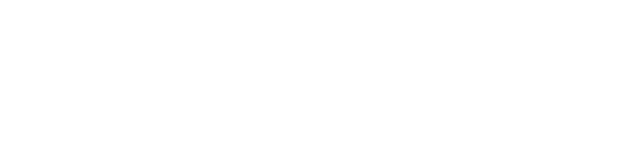
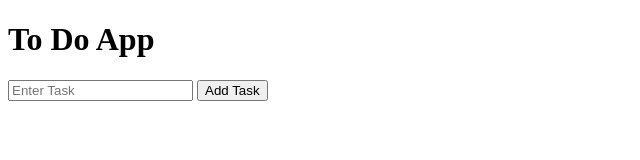
Before and after one commit to RodrigoPestana35/To-Do-Website, a plain HTML site: page Home.html in a window 1280 px wide. Shown: the whole page, without its empty margins (0-640 px from the left). Drawn offline with Linux system fonts and the light colour scheme.

Commit message:
feat: Add form and task list to Home.html

```diff
--- a/Home.html
+++ b/Home.html
@@ -6,6 +6,13 @@
     <title>To Do App</title>
 </head>
 <body>
-
+    <h1>To Do App</h1>
+    <form id="task_form">
+        <input type="text" name="task" id="task" placeholder="Enter Task" required>
+        <button type="submit">Add Task</button>
+    </form>
+    <ul id="task_list">
+    </ul>
+    <script src="Js.js"></script>
 </body>
 </html>
```
